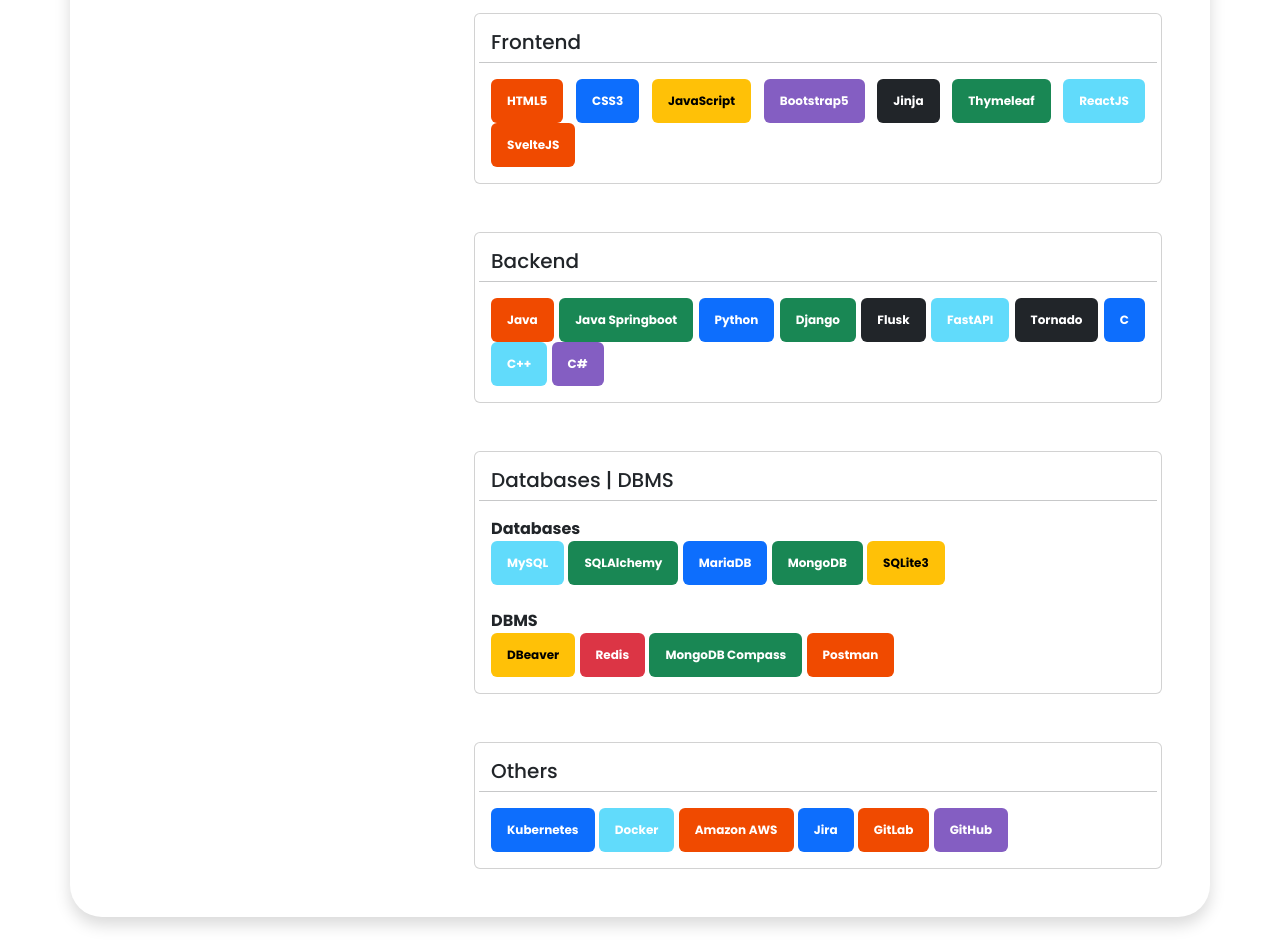
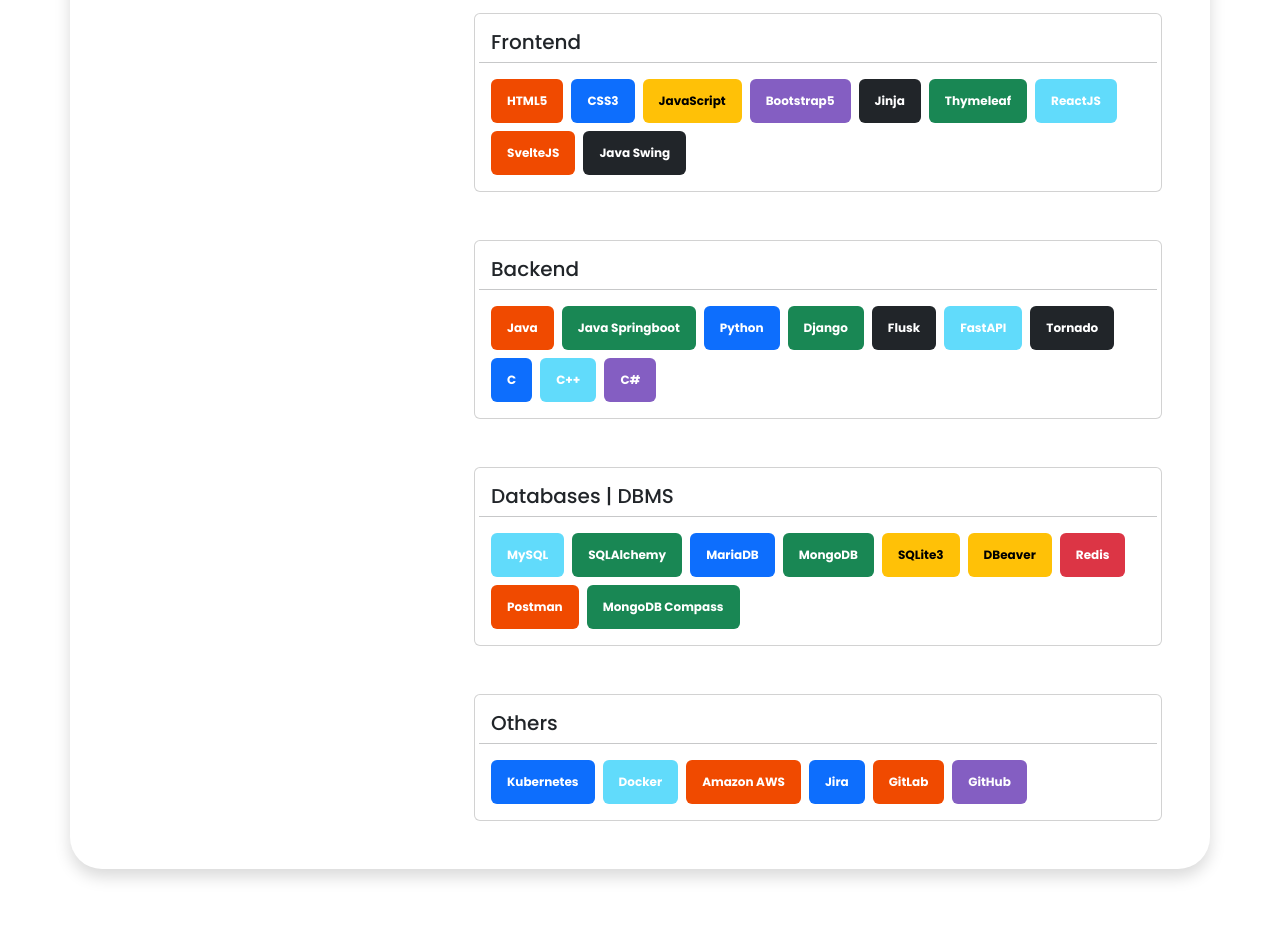
Before and after one commit to pettis1996/pettis1996.github.io, a plain HTML site: page index.html in a window 1280 px wide. Shown: the part 1420-2361 px from the top of the page. After the commit the page ends 2313 px from the top, so only its background shows below. Drawn offline with Linux system fonts and the light colour scheme.

Commit message:
Update index.html

```diff
--- a/index.html
+++ b/index.html
@@ -72,7 +72,7 @@
     <div class="container shadow p-5 mb-4 rounded-5">
         <div class="row">
             <div class="col-lg-4">
-                <div class="card shadow rounded-3" style="width: 18rem;">
+                <div class="card shadow rounded-3 m-5" style="width: 18rem;">
                     <div class="card-header bg-transparent text-center">
                         <img src="./images/avatar.png" alt="" width="150" height="150">
                     </div>
@@ -133,7 +133,7 @@
                 <div class="row">
                     <div class="card mb-3">
                         <div class="row g-0">
-                            <div class="col-md-4 d-flex align-items-center justify-content-center">
+                            <div class="col-md-4 d-flex align-items-center justify-content-center mt-3 mb-3">
                                 <img src="./images/hfm.png" class="img-fluid rounded-5" alt="..." width="150"
                                     height="150">
                             </div>
@@ -156,7 +156,7 @@
                     </div>
                     <div class="card mb-3">
                         <div class="row g-0">
-                            <div class="col-md-4 d-flex align-items-center justify-content-center">
+                            <div class="col-md-4 d-flex align-items-center justify-content-center mt-3 mb-3">
                                 <img src="./images/ixxo-multi-vendor.webp" class="img-fluid rounded-start" alt="..."
                                     width="150" height="150">
                             </div>
@@ -192,7 +192,7 @@
                                 Frontend
                             </div>
                             <hr>
-                            <div>
+                            <div class="d-flex flex-wrap gap-2">
                                 <div class="badge text-bg-orange p-3">
                                     HTML5
                                 </div>
@@ -217,6 +217,9 @@
                                 <div class="badge text-bg-orange p-3">
                                     SvelteJS
                                 </div>
+                                <div class="badge text-bg-dark p-3">
+                                    Java Swing
+                                </div>
                             </div>
                         </div>
                     </div>
@@ -230,7 +233,7 @@
                                 Backend
                             </div>
                             <hr>
-                            <div>
+                            <div class="d-flex flex-wrap gap-2">
                                 <div class="badge text-bg-orange p-3">
                                     Java
                                 </div>
@@ -274,9 +277,7 @@
                                 Databases | DBMS
                             </div>
                             <hr>
-                            <div>
-                                <strong>Databases</strong>
-                                <br>
+                            <div class="d-flex flex-wrap gap-2">
                                 <div class="badge text-bg-react p-3">
                                     MySQL
                                 </div>
@@ -292,20 +293,17 @@
                                 <div class="badge text-bg-warning p-3">
                                     SQLite3
                                 </div>
-                                <br><br>
-                                <strong>DBMS</strong>
-                                <br>
                                 <div class="badge text-bg-warning p-3">
                                     DBeaver
                                 </div>
                                 <div class="badge text-bg-danger p-3">
                                     Redis
                                 </div>
+                                <div class="badge text-bg-orange p-3">
+                                    Postman
+                                </div>
                                 <div class="badge text-bg-success p-3">
                                     MongoDB Compass
-                                </div>
-                                <div class="badge text-bg-orange p-3">
-                                    Postman
                                 </div>
                             </div>
                         </div>
@@ -320,7 +318,7 @@
                                 Others
                             </div>
                             <hr>
-                            <div>
+                            <div class="d-flex flex-wrap gap-2">
                                 <div class="badge text-bg-primary p-3">
                                     Kubernetes
                                 </div>
```
